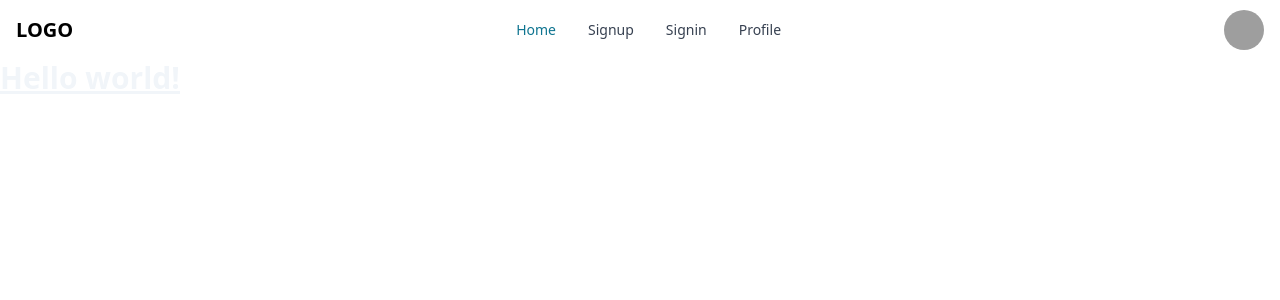
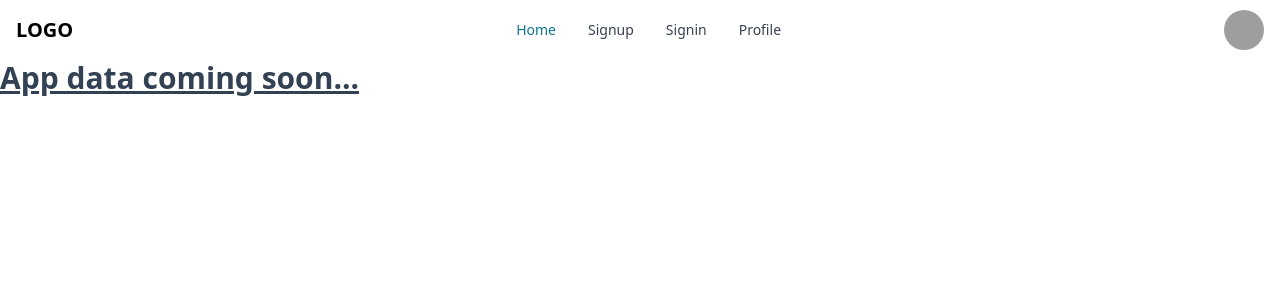
Before and after one commit to douglastawile/my-demo-app, a React (Vite) app: page / in a window 1280 px wide. Shown: the top 300 px of the page. Built offline with nearby package versions, Linux system fonts and the light colour scheme; grey boxes are pictures that could not be loaded.

Commit message:
Updated One

```diff
--- a/src/App.tsx
+++ b/src/App.tsx
@@ -14,8 +14,8 @@ export default function App() {
           <Route
             path="/"
             element={
-              <h1 className="text-3xl font-bold underline text-slate-100">
-                Hello world!
+              <h1 className="text-3xl font-bold underline text-slate-700">
+                App data coming soon...
               </h1>
             }
           />
```
